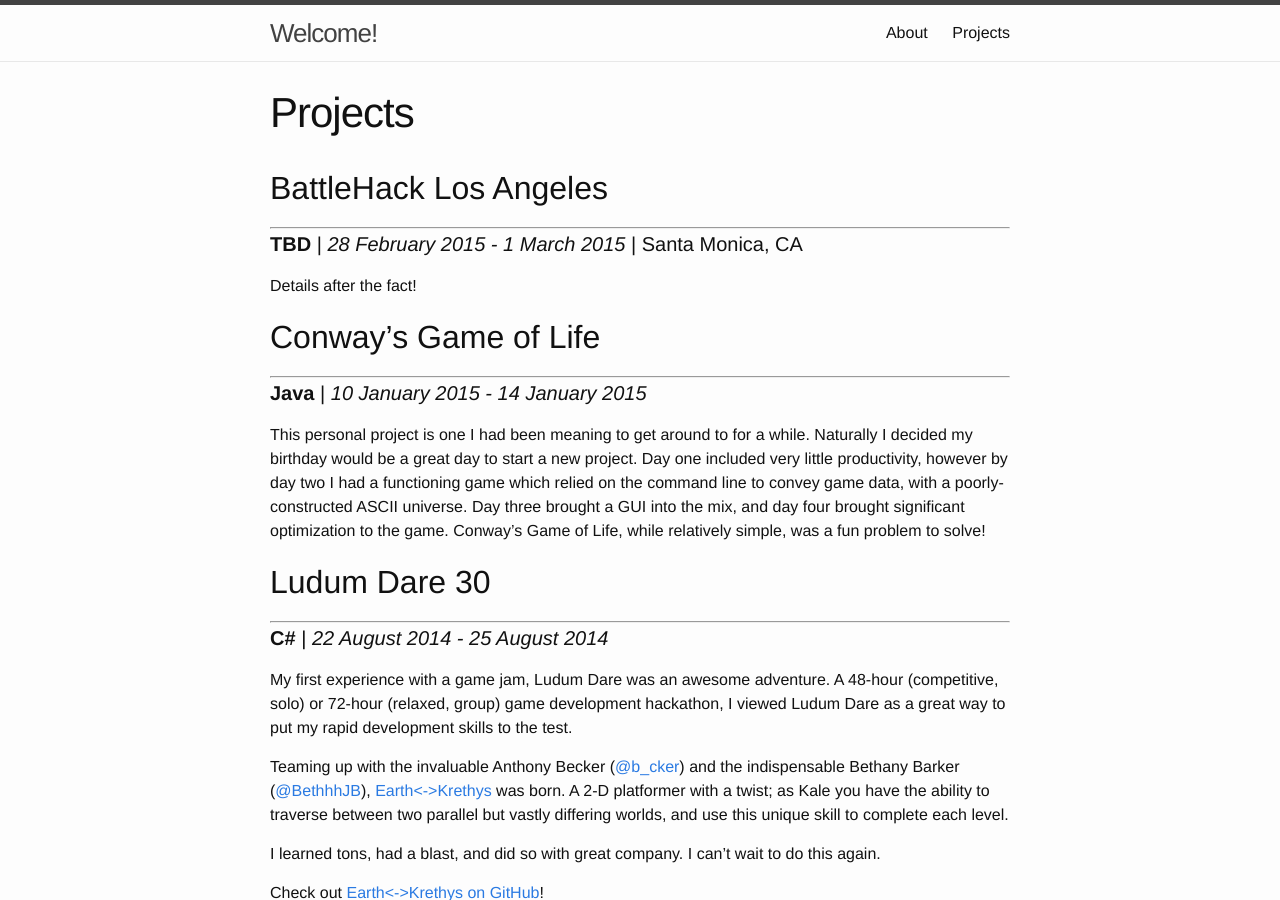
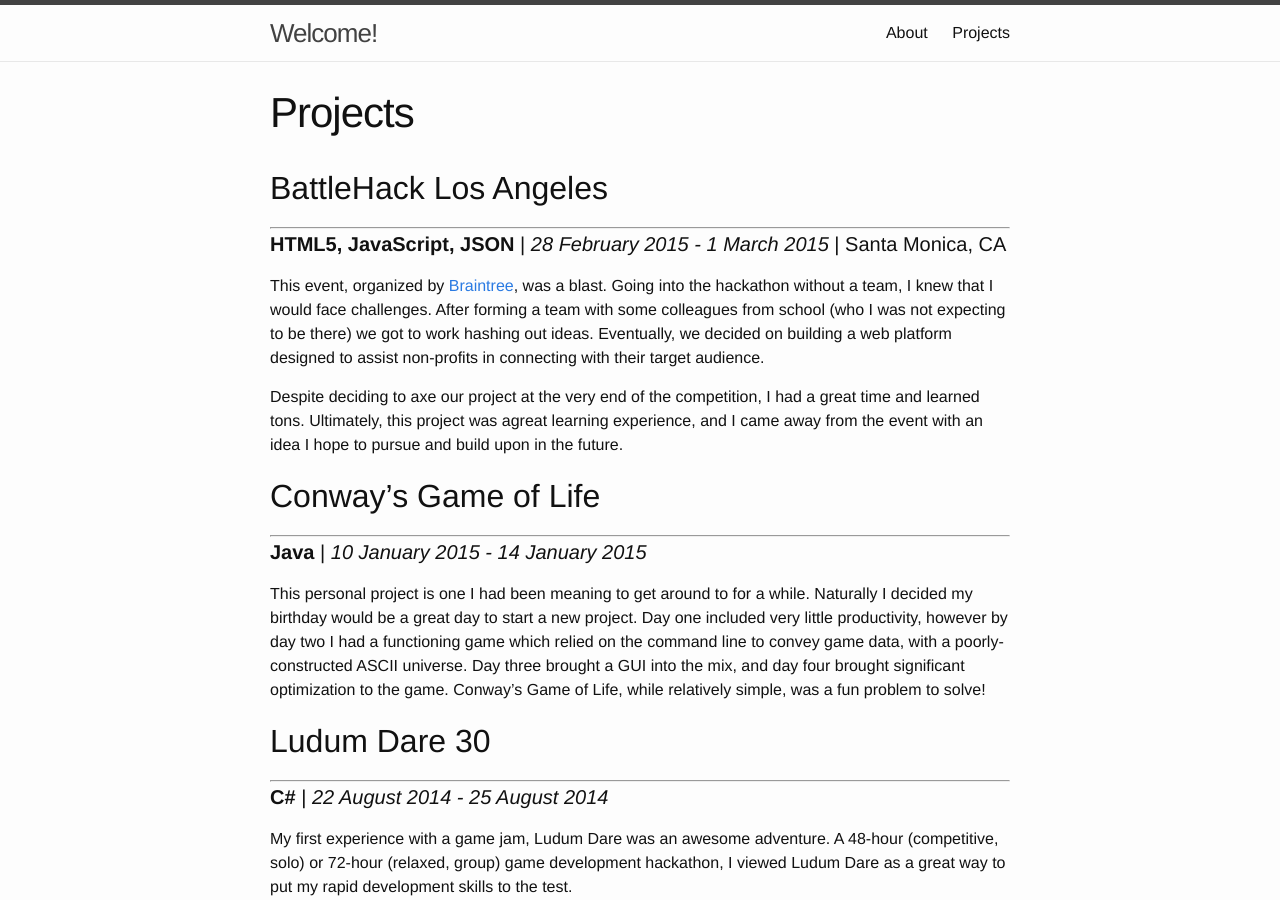
Before and after one commit to nrebhun/nrebhun.github.io, a Jekyll site: the page built from projects.md, in a window 1280 px wide and 900 px high. Built offline with Jekyll 4.4.1, drawn with Linux system fonts in a browser that asks for light colours.

Commit message:
Updated Projects Page!
Post-BattleHack commit, detailing the event. The description may need a bit more work, because I am
currently quite and inexplicably tired.

```diff
--- a/projects.md
+++ b/projects.md
@@ -7,9 +7,16 @@ permalink: /projects/
 ## BattleHack Los Angeles
 ---
 
-#### **TBD** | *28 February 2015 - 1 March 2015* | Santa Monica, CA
+#### **HTML5, JavaScript, JSON** | *28 February 2015 - 1 March 2015* | Santa Monica, CA
 
-Details after the fact!
+This event, organized by [Braintree], was a blast. Going into the hackathon without a team, I knew
+that I would face challenges. After forming a team with some colleagues from school (who I was not
+expecting to be there) we got to work hashing out ideas. Eventually, we decided on building a web
+platform designed to assist non-profits in connecting with their target audience.
+
+Despite deciding to axe our project at the very end of the competition, I had a great time and
+learned tons. Ultimately, this project was agreat learning experience, and I came away from the
+event with an idea I hope to pursue and build upon in the future.
 
 ## Conway's Game of Life
 ---
@@ -113,6 +120,7 @@ Check out [LivePort on GitHub]!
 [@FredericJacobs]: https://twitter.com/FredericJacobs
 
 <!--- Websites / Project links! -->
+[Braintree]: https://www.braintreepayments.com
 [download the slides]: https://www.dropbox.com/sh/qxalap2n5j07vgn/AAAMjSHV83sr5Xy2gdD_9j16a?dl=1
 
 [Earth<->Krethys]: https://ludumdare.com/compo/ludum-dare-30/?action=preview&uid=41673
```
